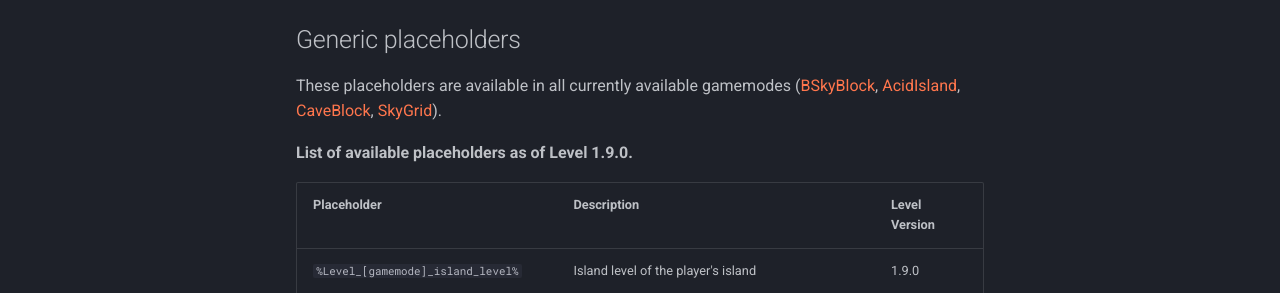
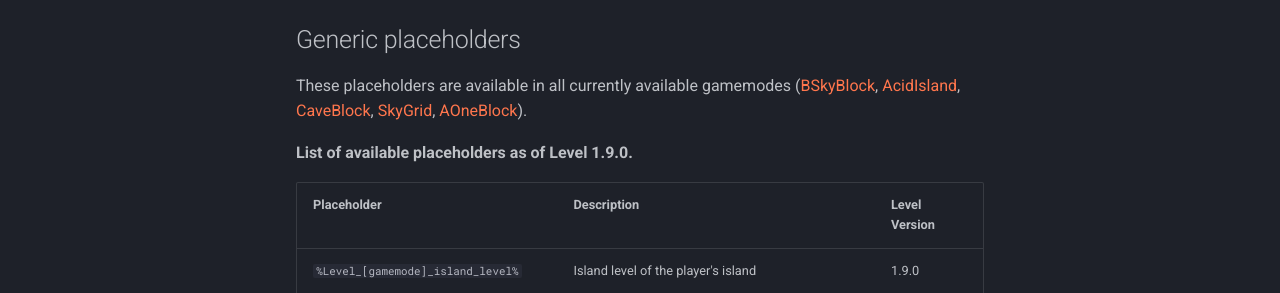
Before and after one commit to BentoBoxWorld/docs, an MkDocs documentation site: the page built from docs/addons/Level/Placeholders.md, in a window 1280 px wide and 1363 px high. Shown: the part 281-574 px from the top of the window. Built offline with MkDocs 1.6.1 and Material for MkDocs 9.7.7, drawn with Linux system fonts in a browser that asks for light colours.

Commit message:
Fixes links in docs page. (#13)

```diff
--- a/docs/addons/Level/Placeholders.md
+++ b/docs/addons/Level/Placeholders.md
@@ -1,12 +1,12 @@
 # Introduction
 
-Please read the [Placeholders page](/BentoBox/Placeholders).
+Please read the [Placeholders page](../../../BentoBox/Placeholders).
 
 # Placeholders
 
 ## Generic placeholders
 
-These placeholders are available in all currently available gamemodes ([BSkyBlock](/BSkyBlock/Placeholders), [AcidIsland](/AcidIsland/Placeholders), [CaveBlock](/CaveBlock/Placeholders), [SkyGrid](/SkyGrid/Placeholders)).
+These placeholders are available in all currently available gamemodes ([BSkyBlock](../../../gamemodes/BSkyBlock/Placeholders), [AcidIsland](../../../gamemodes/AcidIsland/Placeholders), [CaveBlock](../../../gamemodes/CaveBlock/Placeholders), [SkyGrid](../../../gamemodes/SkyGrid/Placeholders), [AOneBlock](../../../gamemodes/AOneBlock/Placeholders)).
 
 **List of available placeholders as of Level 1.9.0.**
 
```
